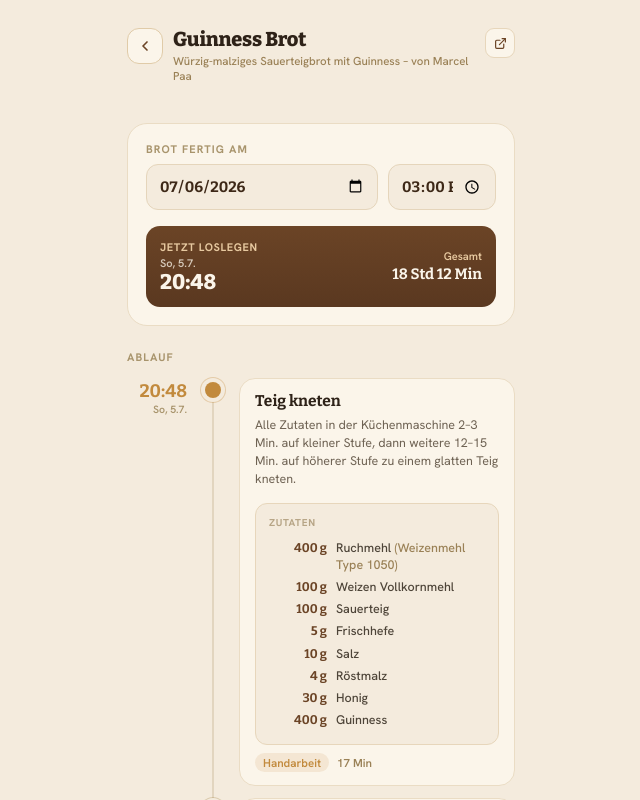
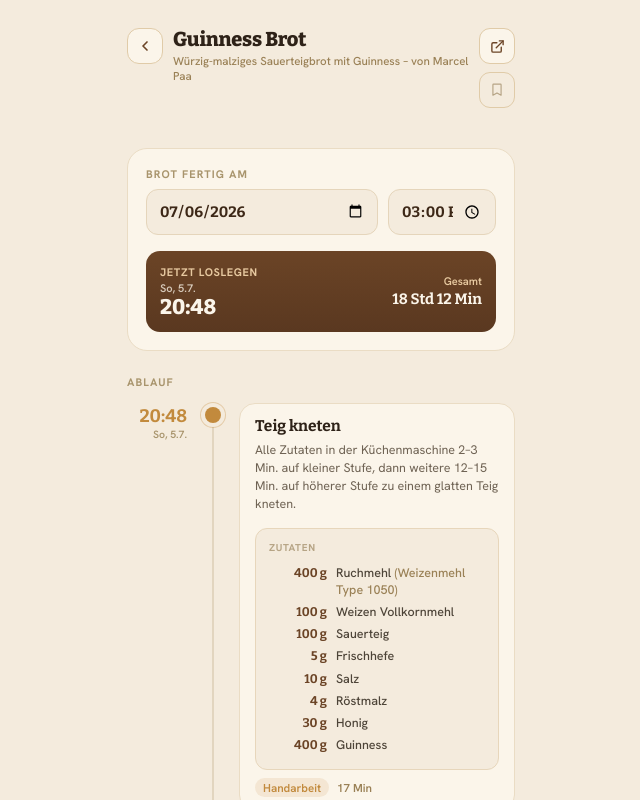
Before and after one commit to sboe0705/schedoughler, a Vue app: page / in a window 1280 px wide. Both pictures are taken after a click on the element 640 px from the left and 223 px from the top of the page. Shown: the top 800 px of the page, without its empty margins (319-959 px from the left). Built offline with nearby package versions, Linux system fonts and the light colour scheme.

Commit message:
added save button to the schedule view

```diff
--- a/src/App.vue
+++ b/src/App.vue
@@ -9,7 +9,12 @@
     />
 
     <template v-else>
-      <SchedulerHeader :recipe="recipe" @back="onBack" />
+      <SchedulerHeader
+        :recipe="recipe"
+        :saved="!!savedBakes[recipeId]"
+        @back="onBack"
+        @toggle-save="onToggleSave(recipe)"
+      />
 
       <SetupCard
         :finish-at="finishAt"
--- a/src/components/SchedulerHeader.vue
+++ b/src/components/SchedulerHeader.vue
@@ -1,5 +1,6 @@
 <template>
   <div class="scheduler-header">
+    <div class="header-row">
       <button class="back-btn" title="Zur Rezeptauswahl" @click="$emit('back')">
         <svg width="16" height="16" viewBox="0 0 24 24" fill="none" stroke="currentColor" stroke-width="2.5" stroke-linecap="round" stroke-linejoin="round">
           <path d="M15 18l-6-6 6-6"/>
@@ -11,6 +12,7 @@
         <div class="recipe-subtitle">{{ recipe.subtitle }}</div>
       </div>
 
+      <div class="header-actions">
         <a
           v-if="recipe.source?.url"
           :href="recipe.source.url"
@@ -19,26 +21,49 @@
           class="source-link"
           :title="recipe.source.title"
         >
-      <svg width="13" height="13" viewBox="0 0 24 24" fill="none" stroke="currentColor" stroke-width="2.2" stroke-linecap="round" stroke-linejoin="round">
+          <svg width="15" height="15" viewBox="0 0 24 24" fill="none" stroke="currentColor" stroke-width="2.2" stroke-linecap="round" stroke-linejoin="round">
             <path d="M18 13v6a2 2 0 0 1-2 2H5a2 2 0 0 1-2-2V8a2 2 0 0 1 2-2h6"/>
             <polyline points="15 3 21 3 21 9"/>
             <line x1="10" y1="14" x2="21" y2="3"/>
           </svg>
         </a>
+
+        <button
+          class="save-btn"
+          :class="{ saved }"
+          :title="saved ? 'Gespeicherte Backzeit entfernen' : 'Backzeit speichern'"
+          @click="$emit('toggle-save')"
+        >
+          <svg v-if="saved" width="14" height="14" viewBox="0 0 24 24" fill="#FBF5EA">
+            <path d="M6 2h12a1 1 0 0 1 1 1v18l-7-4-7 4V3a1 1 0 0 1 1-1z"/>
+          </svg>
+          <svg v-else width="14" height="14" viewBox="0 0 24 24" fill="none" stroke="currentColor" stroke-width="2" stroke-linecap="round" stroke-linejoin="round">
+            <path d="M6 2h12a1 1 0 0 1 1 1v18l-7-4-7 4V3a1 1 0 0 1 1-1z"/>
+          </svg>
+        </button>
+      </div>
+    </div>
   </div>
 </template>
 
 <script setup>
-defineProps({ recipe: Object })
-defineEmits(['back'])
+defineProps({
+  recipe: Object,
+  saved: { type: Boolean, default: false },
+})
+defineEmits(['back', 'toggle-save'])
 </script>
 
 <style scoped>
 .scheduler-header {
+  padding-top: 8px;
+  margin-bottom: 16px;
+}
+
+.header-row {
   display: flex;
   align-items: flex-start;
   gap: 10px;
-  padding: 8px 0 16px;
 }
 
 .back-btn {
@@ -82,13 +107,22 @@ defineEmits(['back'])
   margin-top: 3px;
 }
 
+.header-actions {
+  flex-shrink: 0;
+  align-self: stretch;
+  display: flex;
+  flex-direction: column;
+  align-items: flex-end;
+  gap: 8px;
+}
+
 .source-link {
   flex-shrink: 0;
-  width: 30px;
-  height: 30px;
-  border-radius: 9px;
+  width: 36px;
+  height: 36px;
+  border-radius: 11px;
   background: var(--color-card);
-  border: 1px solid #E7D6BB;
+  border: 1px solid #E0CBA8;
   color: var(--color-brown);
   display: inline-flex;
   align-items: center;
@@ -102,4 +136,32 @@ defineEmits(['back'])
   border-color: var(--color-brown);
   color: var(--color-card);
 }
+
+.save-btn {
+  margin-top: auto;
+  flex-shrink: 0;
+  width: 36px;
+  height: 36px;
+  border-radius: 11px;
+  display: inline-flex;
+  align-items: center;
+  justify-content: center;
+  cursor: pointer;
+  background: #F4EBDD;
+  border: 1px solid #E0CBA8;
+  color: #B6A485;
+  transition: color .15s, border-color .15s, background .15s;
+}
+
+.save-btn:hover {
+  color: var(--color-bake);
+  border-color: var(--color-bake);
+}
+
+.save-btn.saved {
+  background: var(--color-bake);
+  border: none;
+  color: var(--color-card);
+  box-shadow: 0 1px 3px rgba(0,0,0,.25);
+}
 </style>
```
Also changed, not shown: 1 other file (tests, documents, lock files or other folders). Lines whose indentation alone changed are shown as unchanged.
